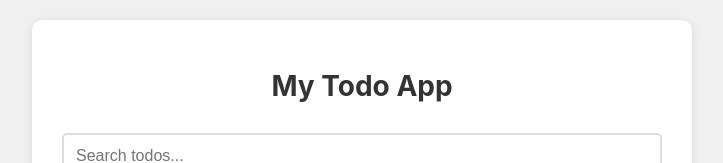
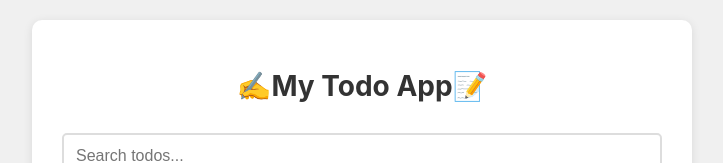
Before and after one commit to GunjanRanjan/toDoApp, a React (Vite) app: page / in a window 1280 px wide. Shown: the top 163 px of the page, without its empty margins (298-1021 px from the left). Built offline with nearby package versions, Linux system fonts and the light colour scheme.

Commit message:
ADDED LOGO IN THE TITLE

```diff
--- a/src/App.jsx
+++ b/src/App.jsx
@@ -72,7 +72,7 @@ function App() {
   return (
     <div className="app">
       <div className="container">
-        <h1>My Todo App</h1>
+        <h1>✍️My Todo App📝</h1>
 
         <div className="search-box">
           <input
```
Also changed, not shown: 2 other files (tests, documents, lock files or other folders).
